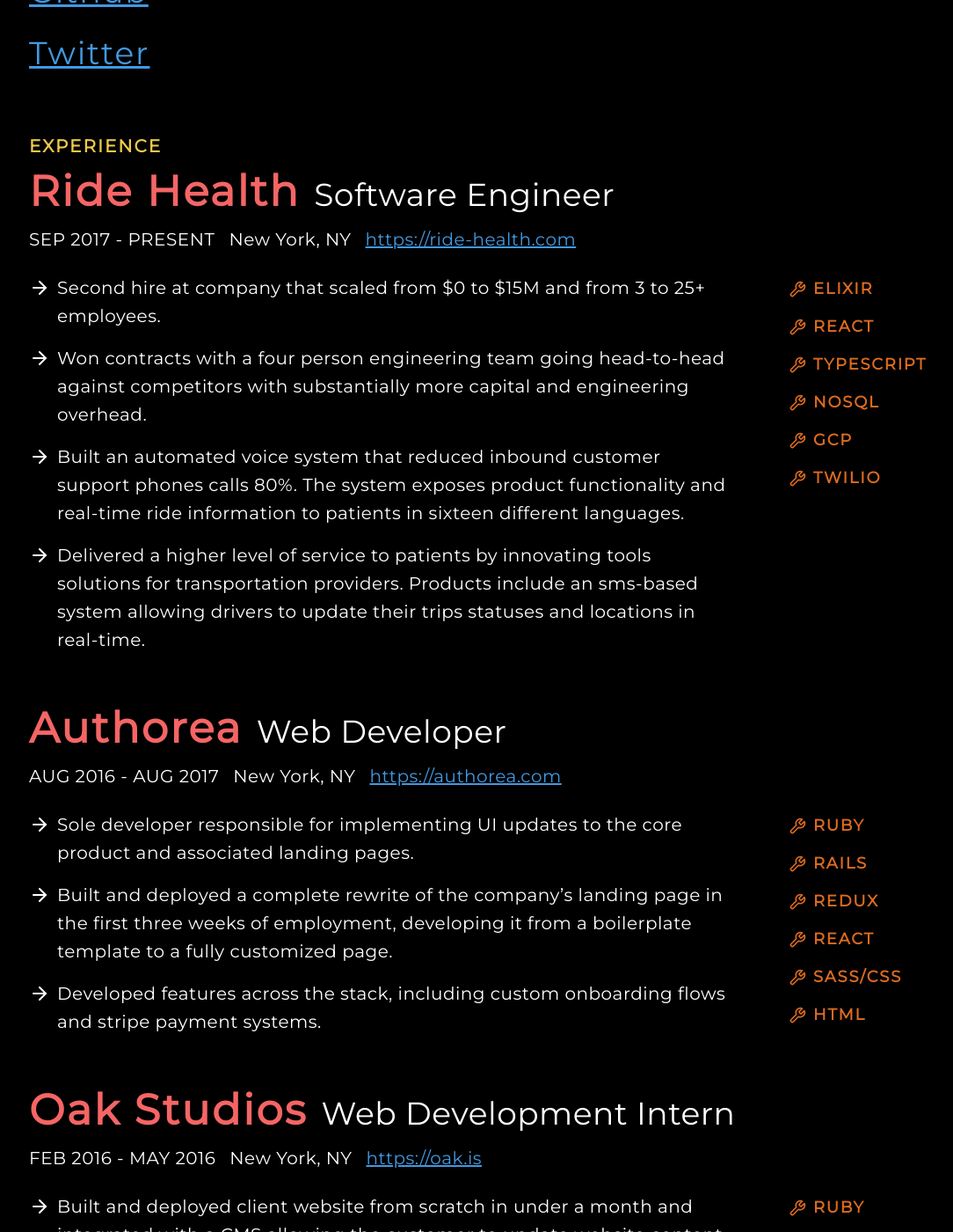
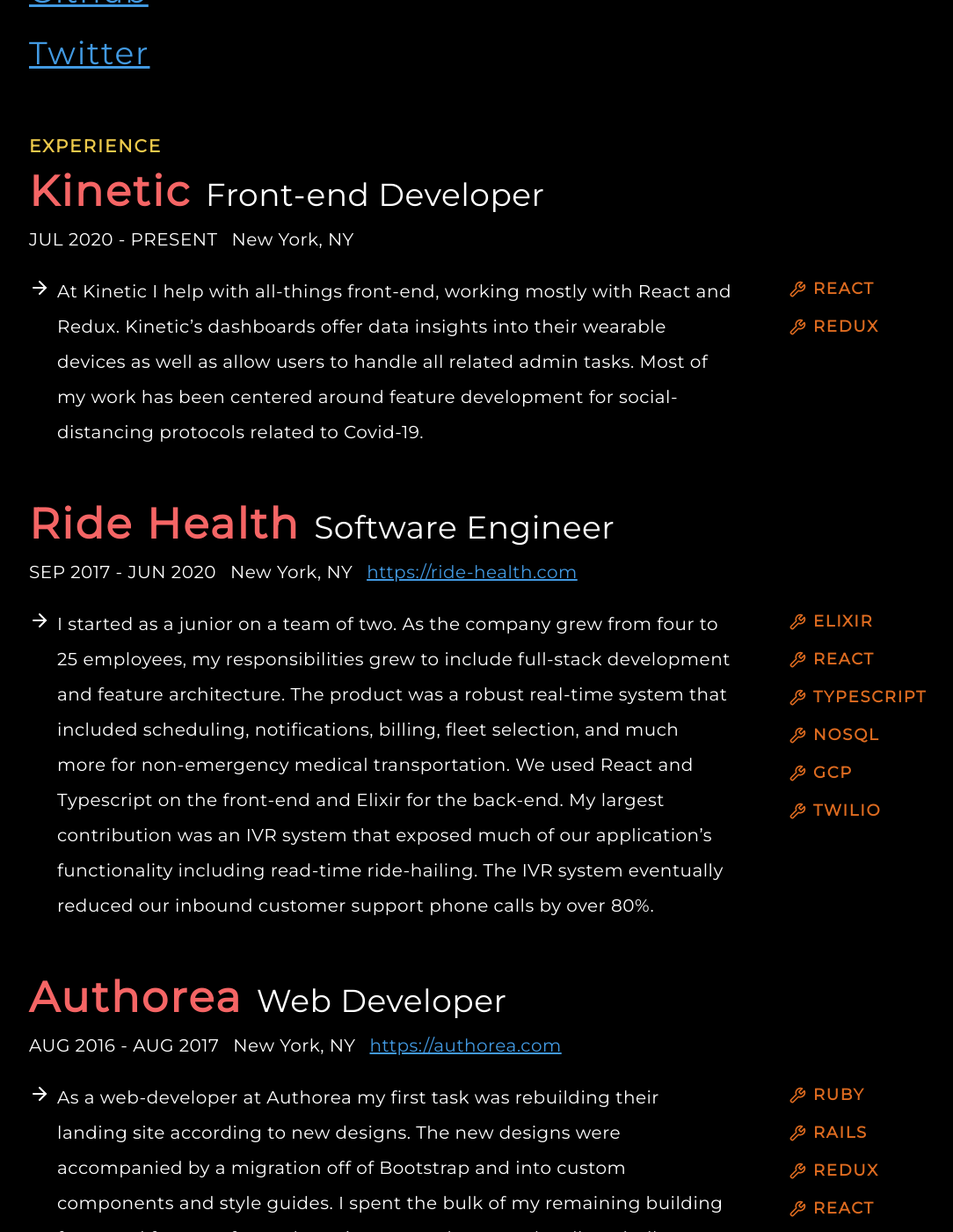
Before and after one commit to vaprdev/AlanRice.me, a Jekyll site: the page built from index.html, in a window 1280 px wide and 1400 px high, scrolled down 857 px. Shown: the whole window at 88% size, without its empty margins (31-1115 px from the left). Built offline with Jekyll 4.4.1, drawn with Linux system fonts in a browser that asks for light colours; some of the changed text lies outside the part shown.

Commit message:
Update jobs

```diff
--- a/_data/info.json
+++ b/_data/info.json
@@ -1,9 +1,16 @@
 {
     "experiences": [
         {
+            "role": "Front-end Developer",
+            "name": "Kinetic",
+            "date": "jul 2020 - present",
+            "highlights": "At Kinetic I help with all-things front-end, working mostly with React and Redux. Kinetic’s dashboards offer data insights into their wearable devices as well as allow users to handle all related admin tasks. Most of my work has been centered around feature development for social-distancing protocols related to Covid-19.",
+            "tools": ["React", "Redux"]
+        },
+        {
             "role": "Software Engineer",
             "name": "Ride Health",
-            "date": "sep 2017 - present",
+            "date": "sep 2017 - jun 2020",
             "description": "Ride Health improves access to care for the 3.6 million low-income, elderly and disabled patients who face transportation barriers. Missed appointments cause billions in lost revenue for providers, lower health status for patients, and high downstream costs for payers. Ride Health improves patients' and coordinators' experiences, reduces no-shows and delayed discharges, and avoids hospital visits through improved engagement and compliance.",
             "tools": [
                 "Elixir",
@@ -15,10 +22,7 @@
             ],
             "link": "https://ride-health.com",
             "highlights": [
-                "Second hire at company that scaled from $0 to $15M and from 3 to 25+ employees.",
-                "Won contracts with a four person engineering team going head-to-head against competitors with substantially more capital and engineering overhead.",
-                "Built an automated voice system that reduced inbound customer support phones calls 80%. The system exposes product functionality and real-time ride information to patients in sixteen different languages.",
-                "Delivered a higher level of service to patients by innovating tools solutions for transportation providers. Products include an sms-based system allowing drivers to update their trips statuses and locations in real-time."
+                "I started as a junior on a team of two. As the company grew from four to 25 employees, my responsibilities grew to include full-stack development and feature architecture. The product was a robust real-time system that included scheduling, notifications, billing, fleet selection, and much more for non-emergency medical transportation. We used React and Typescript on the front-end and Elixir for the back-end. My largest contribution was an IVR system that exposed much of our application’s functionality including read-time ride-hailing. The IVR system eventually reduced our inbound customer support phone calls by over 80%. "
             ],
             "location": "New York"
         },
@@ -26,7 +30,7 @@
             "role": "Web Developer",
             "name": "Authorea",
             "date": "aug 2016 - aug 2017",
-            "description": "Authorea is a web-native platform for writing toolsnical documents collaboratively. Every document you create becomes a beautiful web-page which you can choose to share with your coauthors and the public.",
+            "description": " As a web-developer at Authorea my first task was rebuilding their landing site according to new designs. The new designs were accompanied by a migration off of Bootstrap and into custom components and style guides. I spent the bulk of my remaining building front-end features for Authorea’s core product, a web-editor similar to google docs. Most of this work was done in React and Redux, using Ruby on Rails on the back-end.",
             "tools": [
                 "Ruby",
                 "Rails",
@@ -37,9 +41,7 @@
             ],
             "link": "https://authorea.com",
             "highlights": [
-                "Sole developer responsible for implementing UI updates to the core product and associated landing pages.",
-                "Built and deployed a complete rewrite of the company’s landing page in the first three weeks of employment, developing it from a boilerplate template to a fully customized page.",
-                "Developed features across the stack, including custom onboarding flows and stripe payment systems."
+                "As a web-developer at Authorea my first task was rebuilding their landing site according to new designs. The new designs were accompanied by a migration off of Bootstrap and into custom components and style guides. I spent the bulk of my remaining building front-end features for Authorea’s core product, a web-editor similar to google docs. Most of this work was done in React and Redux, using Ruby on Rails on the back-end."
             ],
             "location": "New York"
         },
@@ -58,9 +60,7 @@
             "link": "https://oak.is",
             "date": "feb 2016 - may 2016",
             "highlights": [
-                "Built and deployed client website from scratch in under a month and integrated with a CMS allowing the customer to update website content at will.",
-                "Dug into complex and long-standing client code-bases to find and fix bugs, including WorkingNotWorking.com.",
-                "Adhered to Oak’s internal design systems and code style-guides for all features. Participated in frequent code feedback and review sessions."
+                "Interning at Oak was my first exposure to professional development, including code reviews, bug fixes, issue tracking, and much more. My biggest contribution was building the http://freelancer.creativemornings.com/ website from scratch. I also wrote some small fixes for https://workingnotworking.com/ and other Oak clients. We used the static-site generator Jekyll for most of the front-end work, and Ruby on Rails on the backend."
             ],
             "location": "New York"
         }
@@ -70,7 +70,7 @@
             "role": "Web Dev Immersive",
             "name": "General Assembly",
             "highlights": [
-                "Completed twelve-week intensive in web development fundamentals consisting of full-time classes and hours of daily homework. Built applications from scratch on a daily basis across numerous languages and frameworks."
+                "This was a 12-week web-development intensive. Classes were held from 9-5pm everyday with around four hours ago homework each night. I chose GA because all of the learning is hands-on. We built everything from simple javascript scripts to full web applications. We learned the basics of version control, agile, and web development. My final project was a music recommendation interface that, using D3, displayed a never-ending stream of related musical artists."
             ],
             "tools": [
                 "Ruby on Rails",
@@ -87,7 +87,7 @@
             "name": "NYU",
             "quote": "NYU Jazz provides aspiring students advanced performance training combined with the finest related academic and music courses designed to encourage entrepreneurship.",
             "highlights": [
-                "One of twenty accepted into one of the world’s most prestigious jazz programs. Studied privately with members of the NYC Philharmonic Orchestra and several members of Miles Davis’s band."
+                "I came to NYU with the single focus of becoming a professional musician. Throughout my four years I was lucky to study with some of the best musicians in the world, including Billy Hart (in Miles Davis’s band), Pablo Rieppi (NYC Opera and NYC Philharmonic), and Lenny White (also in Miles Davis’s band). The experience taught me that I loved the tinkering, exploratory craftsmanship of music but was not cut out for the intensely social, travel-intensive lifestyle. Luckily I was able to find this same passion in programming."
             ],
             "link": "https://nyu.edu",
             "date": "sep 2011 - may 2015"
--- a/_includes/highlight.html
+++ b/_includes/highlight.html
@@ -1,4 +1,4 @@
-<div class="flex items-start leading-8 mb-4 text-xl">
+<div class="flex items-start leading-loose mb-4 text-xl">
     <i class="mt-1 mr-2" data-feather="arrow-right" style="min-width: 1.25rem;"></i>
     <p class="max-w-3xl">{{ include.highlight }}</p>
 </div>
```
